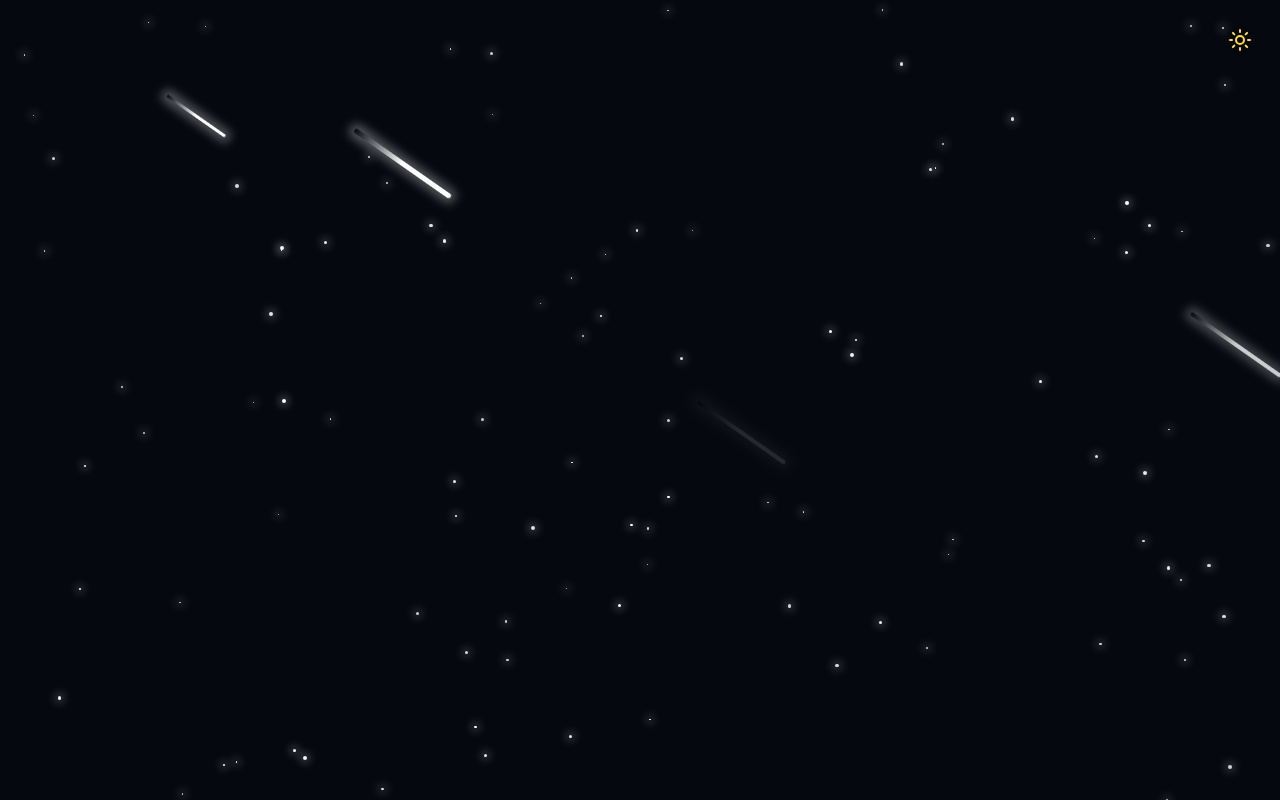
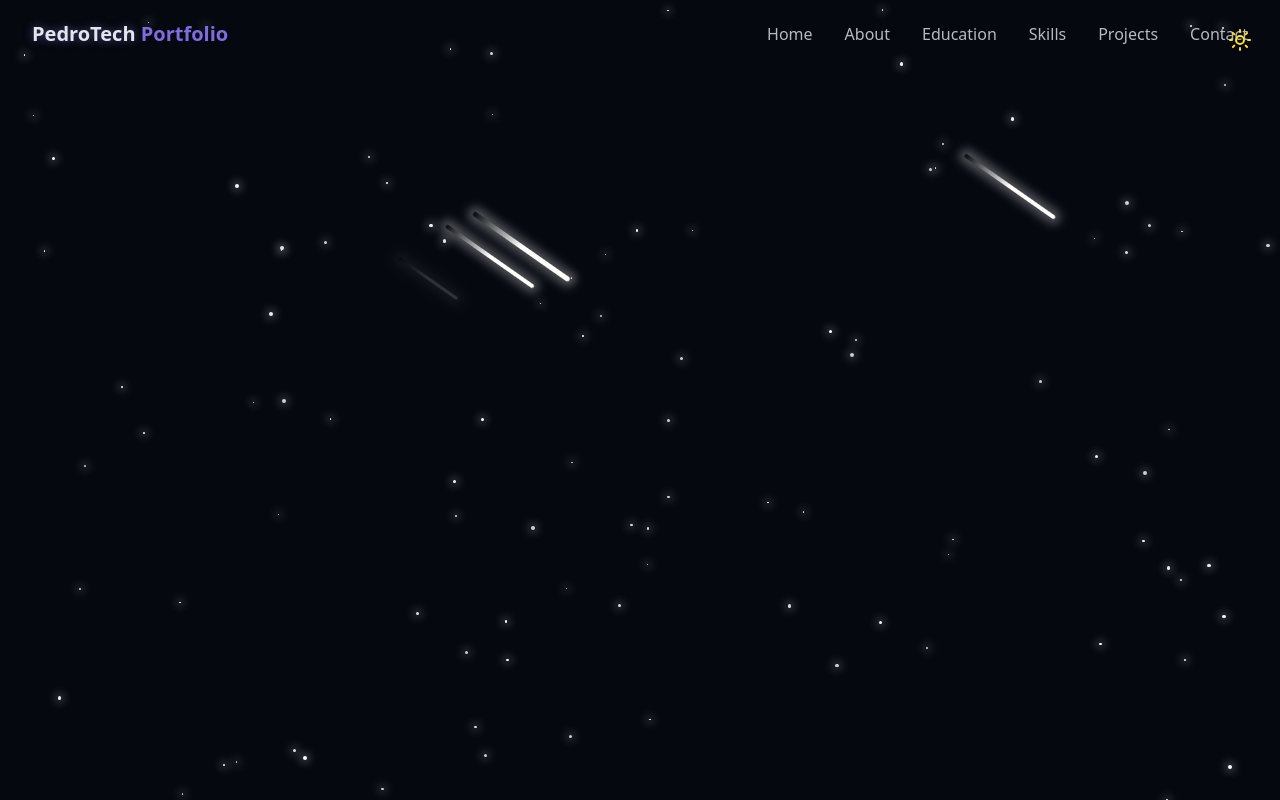
Before and after one commit to Prajwal-Shrestha/Portfoilo, a React (Vite) app: page / in a window 1280 px wide. Built offline with nearby package versions, Linux system fonts and the light colour scheme.

Commit message:
Navbar Finished

```diff
--- /dev/null
+++ b/src/components/Navbar.jsx
@@ -0,0 +1,92 @@
+import { cn } from "@/lib/utils";
+import { Menu, X } from "lucide-react";
+import { useEffect, useState } from "react";
+
+const navItems = [
+    { name: "Home", href: "#hero" },
+    { name: "About", href: "#about" },
+    { name: "Education", href: "#education" },
+    { name: "Skills", href: "#skills" },
+    { name: "Projects", href: "#projects" },
+    { name: "Contact", href: "#contact" },
+];
+
+export const Navbar = () => {
+    const [isScrolled, setIsScrolled] = useState(false);
+    const [isMenuOpen, setIsMenuOpen] = useState(false);
+
+    useEffect(() => {
+        const handleScroll = () => {
+            setIsScrolled(window.screenY > 10);
+        };
+
+        window.addEventListener("scroll", handleScroll);
+        return () => window.removeEventListener("scroll", handleScroll);
+    }, []);
+    return (
+        <nav
+            className={cn(
+                "fixed w-full z-40 transition-all duration-300",
+                isScrolled ? "py-3 bg-background/80 backdrop-blur-md shadow-xs" : "py-5"
+            )}
+        >
+            <div className="container flex items-center justify-between">
+                <a
+                    className="text-xl font-bold text-primary flex items-center"
+                    href="#hero"
+                >
+                    <span className="relative z-10">
+                        <span className="text-glow text-foreground"> PedroTech </span>{" "}
+                        Portfolio
+                    </span>
+                </a>
+
+                {/* desktop nav */}
+                <div className="hidden md:flex space-x-8">
+                    {navItems.map((item, key) => (
+                        <a
+                            key={key}
+                            href={item.href}
+                            className="text-foreground/80 hover:text-primary transition-colors duration-300"
+                        >
+                            {item.name}
+                        </a>
+                    ))}
+                </div>
+
+                {/* mobile nav */}
+
+                <button
+                    onClick={() => setIsMenuOpen((prev) => !prev)}
+                    className="md:hidden p-2 text-foreground z-50"
+                    aria-label={isMenuOpen ? "Close Menu" : "Open Menu"}
+                >
+                    {isMenuOpen ? <X size={24} /> : <Menu size={24} />}{" "}
+                </button>
+
+                <div
+                    className={cn(
+                        "fixed inset-0 bg-background/95 backdroup-blur-md z-40 flex flex-col items-center justify-center",
+                        "transition-all duration-300 md:hidden",
+                        isMenuOpen
+                            ? "opacity-100 pointer-events-auto"
+                            : "opacity-0 pointer-events-none"
+                    )}
+                >
+                    <div className="flex flex-col space-y-8 text-xl">
+                        {navItems.map((item, key) => (
+                            <a
+                                key={key}
+                                href={item.href}
+                                className="text-foreground/80 hover:text-primary transition-colors duration-300"
+                                onClick={() => setIsMenuOpen(false)}
+                            >
+                                {item.name}
+                            </a>
+                        ))}
+                    </div>
+                </div>
+            </div>
+        </nav>
+    );
+};
--- a/src/pages/Home.jsx
+++ b/src/pages/Home.jsx
@@ -1,4 +1,5 @@
 import { ThemeToggle } from "../components/ThemeToggle";
+import { Navbar } from "../components/Navbar";
 import { StarBackground } from "../components/starbackground";
 
 export const Home = () => {
@@ -11,7 +12,7 @@
         {/* Background Effects */}
             <StarBackground />
         {/* Navbar */}
-
+            <Navbar />
         {/* Main Content */}
 
         {/* Footer */}
```
